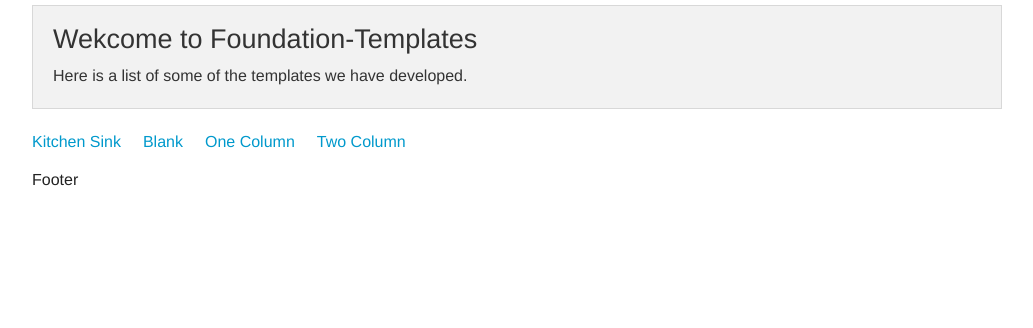
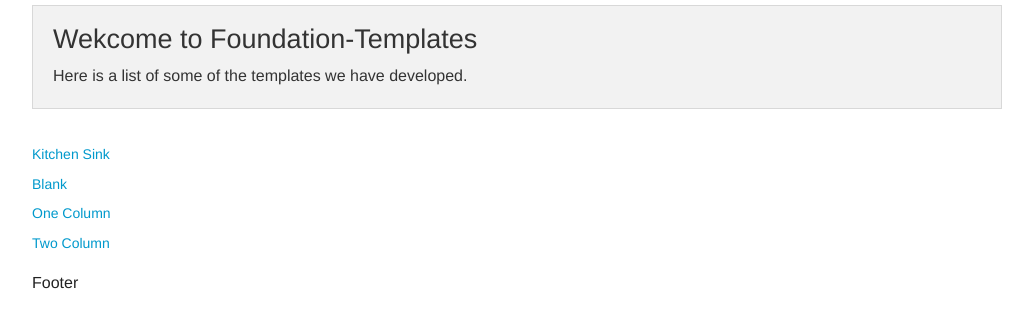
Before and after one commit to dommert/foundation-templates, a plain HTML site: page templates/index.html in a window 1280 px wide. Shown: the part 68-396 px from the top of the page, without its empty margins (123-1156 px from the left). Drawn offline with Linux system fonts and the light colour scheme.

Commit message:
side nav fix

```diff
--- a/templates/index.html
+++ b/templates/index.html
@@ -38,13 +38,12 @@
 	       </div>
       </div>
       <div class="large-12 columns">
-        <ul class="inline-list">
-          <li><a href="kitchen_sink.html">Kitchen Sink</a></li>
-          <li><a href="blank.html">Blank</a></li>
-          <li><a href="one-column.html">One Column</a></li>
-          <li><a href="two-column.html">Two Column</a></li>
-
-        </ul>
+      <ul class="side-nav">
+        <li><a href="kitchen_sink.html">Kitchen Sink</a></li>
+        <li><a href="blank.html">Blank</a></li>
+        <li><a href="one-column.html">One Column</a></li>
+        <li><a href="two-column.html">Two Column</a></li>
+      </ul>
       </div>
     </div>
   </div>  <!-- END Middle -->
```
